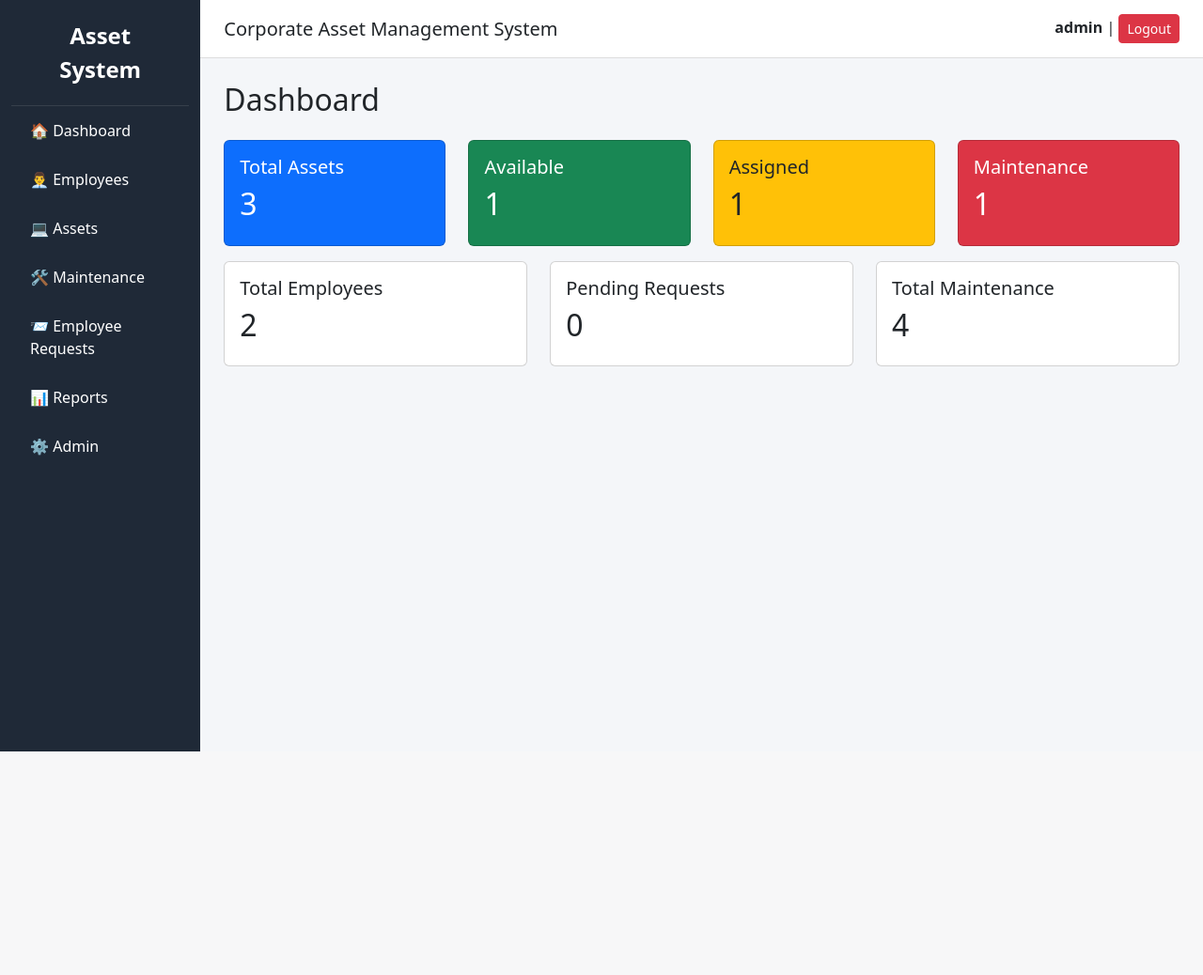
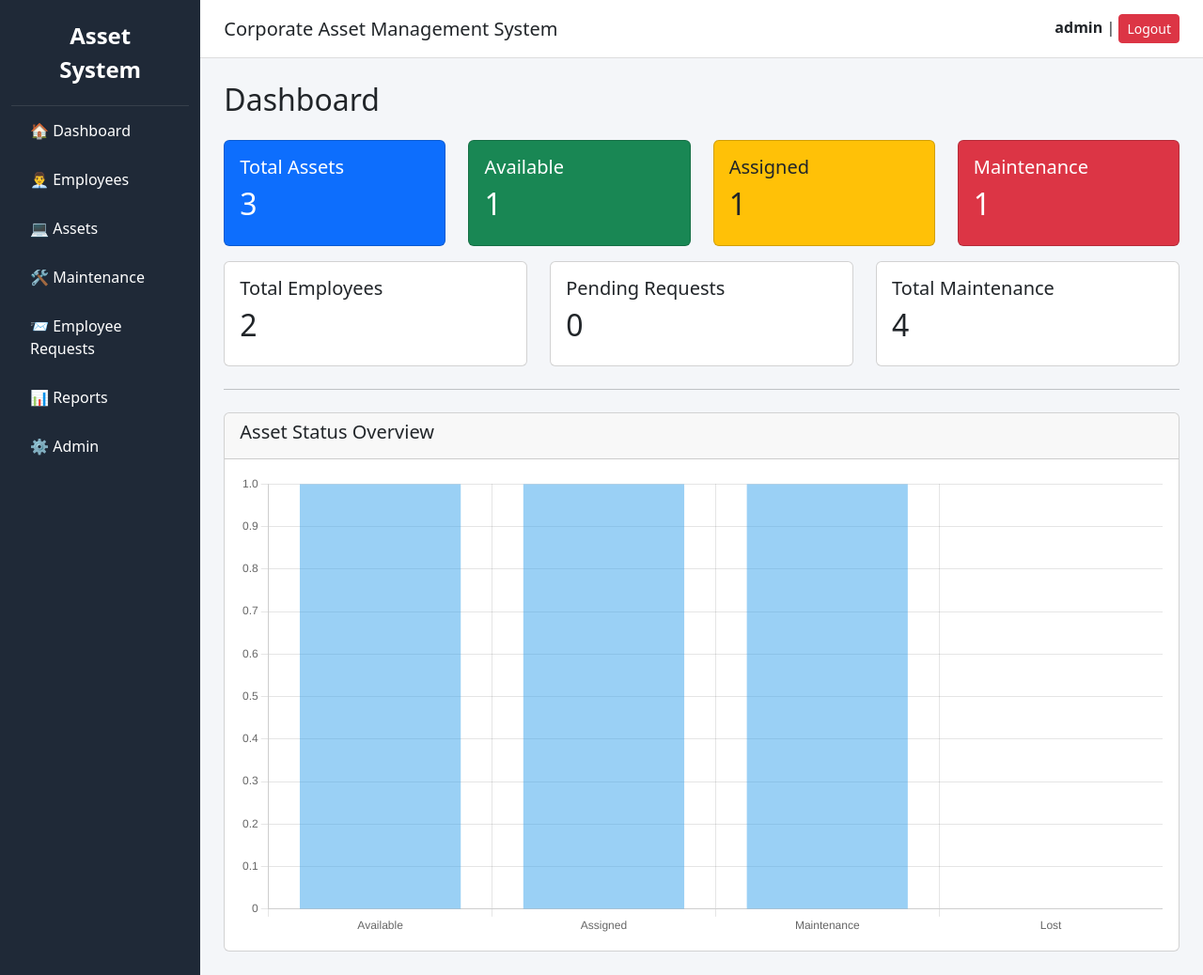
Before and after one commit to Fatema-Keya/CorporateAssetManagementSystem, a Django app: page / in a window 1280 px wide. Shown: the whole page at 94% size. Before the commit the page ends 800 px from the top, so only its background shows below. Run offline with Django 5.2, Linux system fonts and the light colour scheme; a user stored in the database is signed in; data comes from the database, SQL or seed files in the repository.

Commit message:
Added dashboard chart

```diff
--- a/dashboard/views.py
+++ b/dashboard/views.py
@@ -17,6 +17,11 @@ def dashboard(request):
         "total_employees": Employee.objects.count(),
         "pending_requests": EmployeeRequest.objects.filter(status="Pending").count(),
         "total_maintenance": MaintenanceRecord.objects.count(),
+
+        "available": Asset.objects.filter(current_status="Available").count(),
+        "assigned": Asset.objects.filter(current_status="Assigned").count(),
+        "maintenance": Asset.objects.filter(current_status="Under Maintenance").count(),
+        "lost": Asset.objects.filter(current_status="Lost").count(),
     }
 
     return render(request, "dashboard/dashboard.html", context)
--- a/templates/dashboard/dashboard.html
+++ b/templates/dashboard/dashboard.html
@@ -132,4 +132,86 @@ Dashboard
 
 </div>
 
+<hr class="my-4">
+
+<div class="card">
+
+    <div class="card-header">
+
+        <h5>Asset Status Overview</h5>
+
+    </div>
+
+    <div class="card-body">
+
+        <canvas id="assetChart"></canvas>
+
+    </div>
+
+</div>
+
+<script src="https://cdn.jsdelivr.net/npm/chart.js"></script>
+
+<script>
+
+const ctx = document.getElementById('assetChart');
+
+new Chart(ctx, {
+
+    type: 'bar',
+
+    data: {
+
+        labels: [
+
+            'Available',
+
+            'Assigned',
+
+            'Maintenance',
+
+            'Lost'
+
+        ],
+
+        datasets: [{
+
+            label: 'Assets',
+
+            data: [
+
+                {{ available }},
+
+                {{ assigned }},
+
+                {{ maintenance }},
+
+                {{ lost }}
+
+            ]
+
+        }]
+
+    },
+
+    options: {
+
+        responsive: true,
+
+        plugins: {
+
+            legend: {
+
+                display: false
+
+            }
+
+        }
+
+    }
+
+});
+
+</script>
+
 {% endblock %}
```
